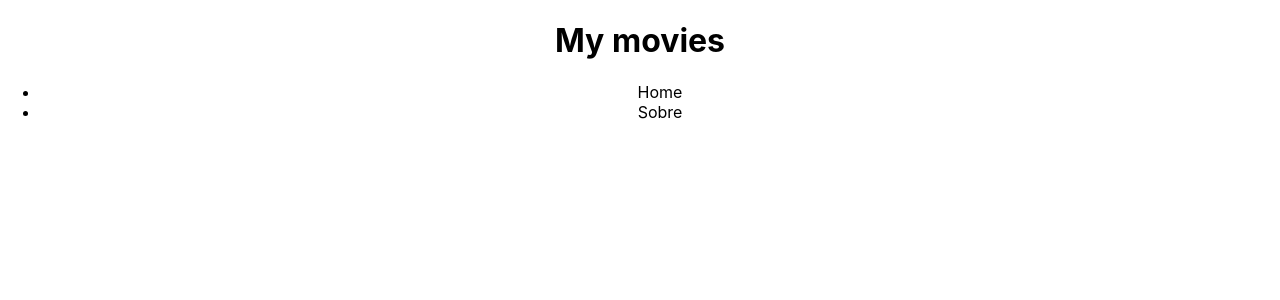
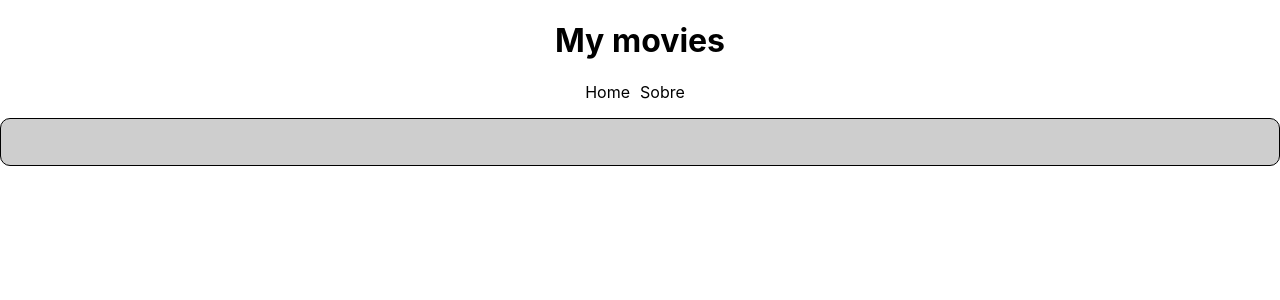
Before and after one commit to rangellarissa/my-movies, a React (Create React App) app: page / in a window 1280 px wide. Shown: the top 300 px of the page. Built offline with nearby package versions, Linux system fonts and the light colour scheme.

Commit message:
create styled components

```diff
--- a/src/App.js
+++ b/src/App.js
@@ -1,15 +1,16 @@
 import './App.css';
 import { Header } from './components/Header';
 import { MoviesList } from './components/MoviesList';
+import { MoviesContainer } from './styles/MoviesContainer';
 
 function App() {
   return (
     <div className="App">
       <Header />
 
-      <section>
+      <MoviesContainer>
         <MoviesList movies={[]} />
-      </section>
+      </MoviesContainer>
     </div>
   );
 }
--- a/src/components/Header.js
+++ b/src/components/Header.js
@@ -1,9 +1,10 @@
+import { HeaderContainer } from "../styles/HeaderContainer";
 import { MainMenu } from "./MainMenu";
 
 export const Header = () => (
-    <header>
+    <HeaderContainer>
         <h1>My movies</h1>
 
         <MainMenu />
-    </header>
+    </HeaderContainer>
 )
--- a/src/components/MainMenu.js
+++ b/src/components/MainMenu.js
@@ -1,8 +1,10 @@
+import { MainMenuContainer } from "../styles/MainMenuContainer";
+
 export const MainMenu = () => (
-    <nav>
+    <MainMenuContainer>
         <ul>
             <li>Home</li>
             <li>Sobre</li>
         </ul>
-    </nav>
+    </MainMenuContainer>
 )
--- /dev/null
+++ b/src/styles/HeaderContainer.js
@@ -0,0 +1,6 @@
+import styled from 'styled-components';
+
+export const HeaderContainer = styled.header`
+    text-align: center
+    padding: 50px 0;
+`
--- /dev/null
+++ b/src/styles/MainMenuContainer.js
@@ -0,0 +1,13 @@
+import styled from 'styled-components';
+
+export const MainMenuContainer = styled.nav`
+    ul {
+        list-style: none;
+        padding: 0;
+
+        li {
+            display: inline-block;
+            margin-right: 10px;
+        }
+    }
+`
--- /dev/null
+++ b/src/styles/MoviesContainer.js
@@ -0,0 +1,8 @@
+import styled from 'styled-components';
+
+export const MoviesContainer = styled.section `
+    padding: 15px;
+    background: #cecece;
+    border: 1px solid black;
+    border-radius: 10px;
+`
```
